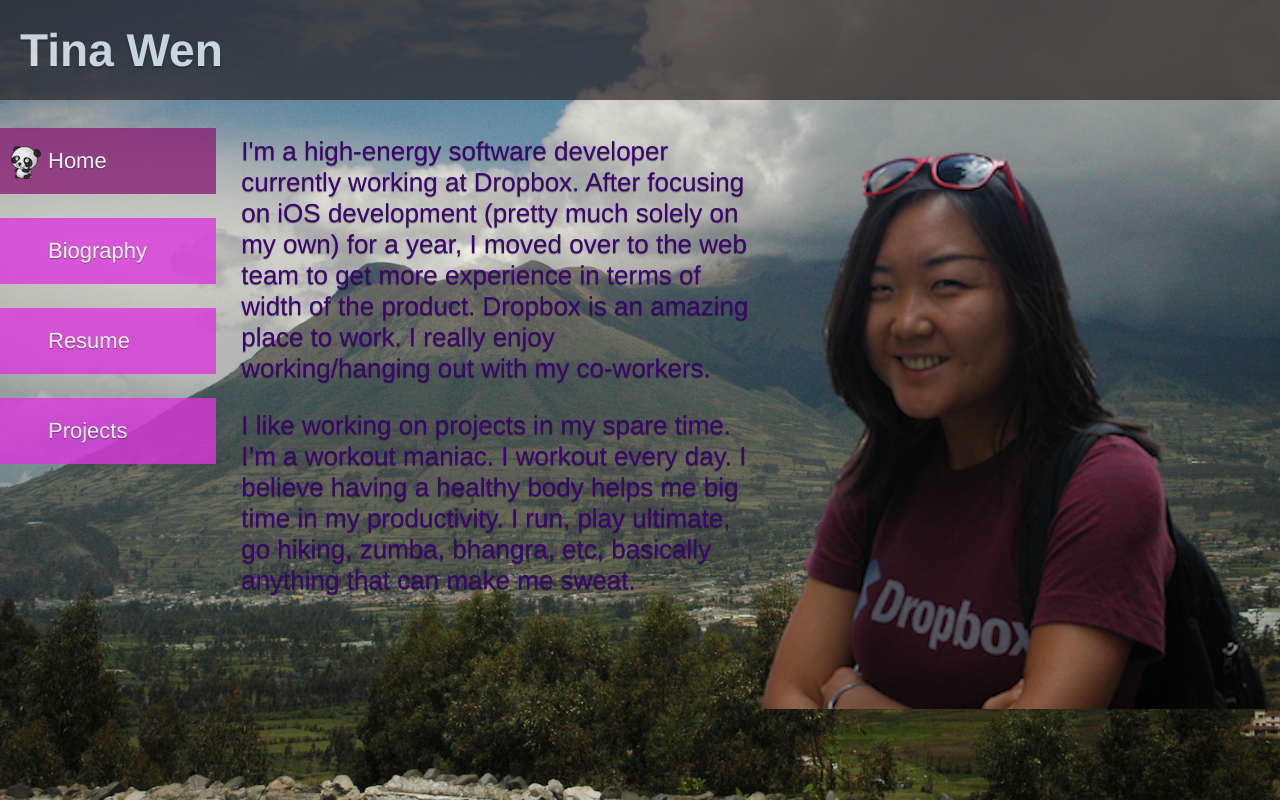
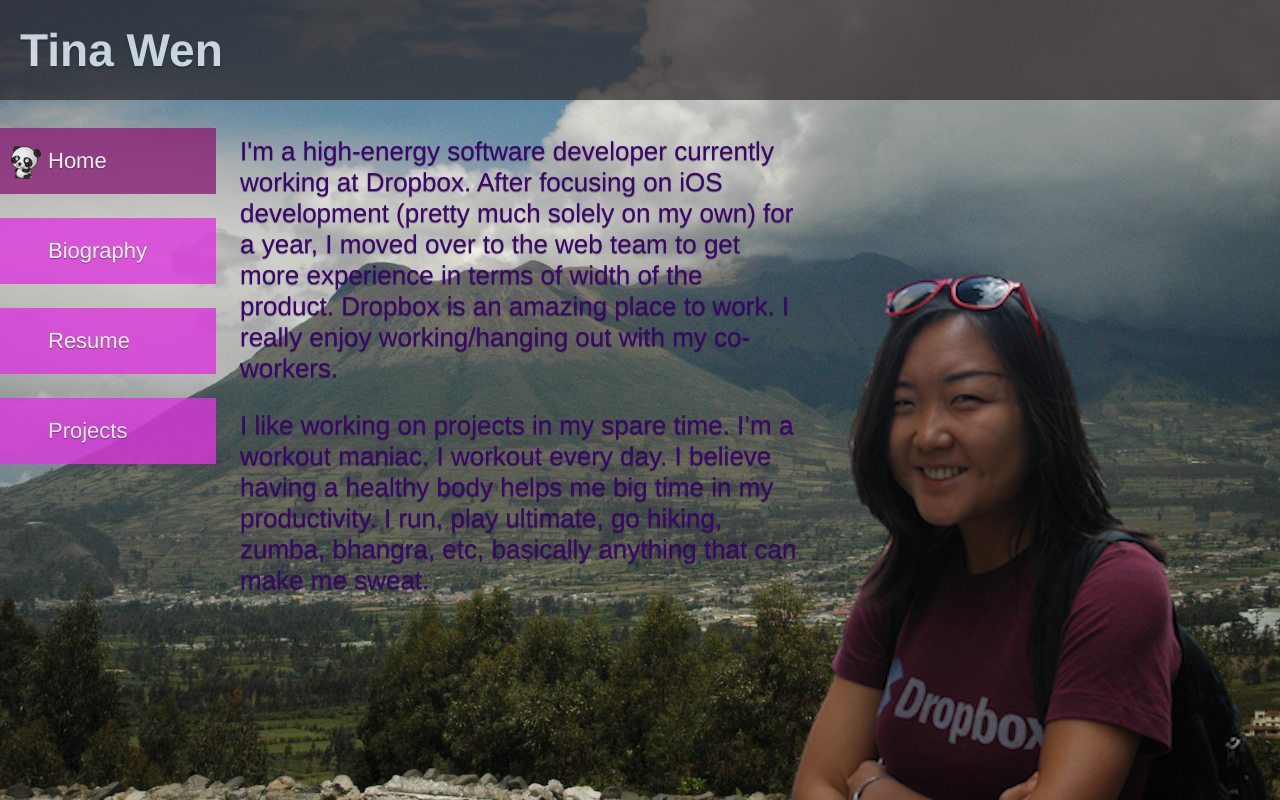
Before and after one commit to tinawen/website, a Flask app: page / in a window 1280 px wide. Run offline with Flask 2, Linux system fonts and the light colour scheme.

Commit message:
updated layout

```diff
--- a/app.py
+++ b/app.py
@@ -49,4 +49,4 @@
         app.run('0.0.0.0', int(port))
     else:
         app.debug = True
-        app.run('0.0.0.0', 4000)
+        app.run('0.0.0.0', 3000)
--- a/static/css/view.css
+++ b/static/css/view.css
@@ -5,9 +5,11 @@
   margin: 0;
   padding: 0;
   height: 100%;
-  font-family: Helvetica, Arial, sans-serif; }
+  font-family: Helvetica, Arial, sans-serif;
+  min-width: 1150px; }
   body #page_content {
-    background: white url("/static/img/background.png") repeat-x top left;
+    position: relative;
+    background: white url("/static/img/background.jpg") repeat-x top left;
     background-size: 100% 100%;
     height: 100%; }
     body #page_content #content {
@@ -23,8 +25,7 @@
       opacity: 0.7;
       width: 100%;
       height: 100px;
-      top: 0;
-      min-width: 1150px; }
+      top: 0; }
       body #page_content #titlebar #title {
         color: white;
         font-size: 46px;
@@ -37,19 +38,18 @@
       margin-left: 220px;
       margin-top: 110px; }
       body #page_content #home img {
-        position: relative;
-        float: right;
+        position: absolute;
         right: 0;
-        bottom: -27px;
-        width: 50%;
-        max-height: 90%; }
+        bottom: 0;
+        width: 500px;
+        height: auto; }
       body #page_content #home #homedesc {
         position: relative;
-        float: right;
         color: #3c0470;
         text-shadow: 0 1px 1px rgba(0, 0, 0, 0.5);
         font-size: 26px;
-        width: 48%; }
+        left: 20px;
+        margin-right: 500px; }
     body #page_content #navbar {
       position: fixed;
       float: left;
--- a/static/css/view.scss
+++ b/static/css/view.scss
@@ -50,9 +50,11 @@
     padding: 0;
     height: 100%;
     font-family: Helvetica, Arial, sans-serif;
+    min-width: 1150px;
 
     #page_content {
-        background: white url("/static/img/background.png") repeat-x top left;
+        position: relative;
+        background: white url("/static/img/background.jpg") repeat-x top left;
         background-size: 100% 100%;
         height: 100%;
 
@@ -72,7 +74,6 @@
             width: 100%;
             height: 100px;
             top: 0;
-            min-width: 1150px;
 
             #title {
                 color: white;
@@ -90,21 +91,20 @@
             margin-top: 110px;
 
             img {
-                position: relative;
-                float: right;
+                position: absolute;
                 right: 0;
-                bottom: -27px;
-                width: 50%;
-                max-height: 90%;
+                bottom: 0;
+                width: 500px;
+                height: auto;
             }
 
             #homedesc {
                 position: relative;
-                float: right;
                 color: #3c0470;
                 text-shadow: 0 1px 1px rgba(0, 0, 0, 0.5);
                 font-size: 26px;
-                width: 48%;
+                left: 20px;
+                margin-right: 500px;
             }
         }
         #navbar {
--- a/templates/base.jinja2
+++ b/templates/base.jinja2
@@ -1,7 +1,7 @@
 <!doctype html>
 <title>Tina's Website</title>
 <link rel=stylesheet type=text/css href="{{ url_for('static', filename='css/view.css') }}">
-<link rel="shortcut icon" href="/static/img/icon.png"/>
+<link rel="shortcut icon" href="/static/img/heart.png"/>
 <div id="page_content">
   {% block background %}
     <div id="content">
--- a/templates/home.jinja2
+++ b/templates/home.jinja2
@@ -2,7 +2,6 @@
 
 {% block background %}
   <div id="home">
-    <img src="/static/img/profile_pic.png" />
     <div id="homedesc">
       <p>I'm a high-energy software developer currently working at Dropbox. After focusing on iOS development (pretty much solely on my own) for a year, I moved over to the web team to get more experience in terms of width of the product. Dropbox is an amazing place to work. I really enjoy working/hanging out with my co-workers.</p>
 
@@ -10,5 +9,8 @@
 
            <p>I like working on projects in my spare time. I’m a workout maniac. I workout every day. I believe having a healthy body helps me big time in my productivity. I run, play ultimate, go hiking, zumba, bhangra, etc, basically anything that can make me sweat. </p>
     </div>
+    <div id="wrapper_image">
+      <img src="/static/img/profile_pic.png" />
+    </div>
   </div>
 {% endblock background %}
```
Also changed, not shown: static/img/background.jpg (added), static/img/background.png (deleted), static/img/heart.png (added).
